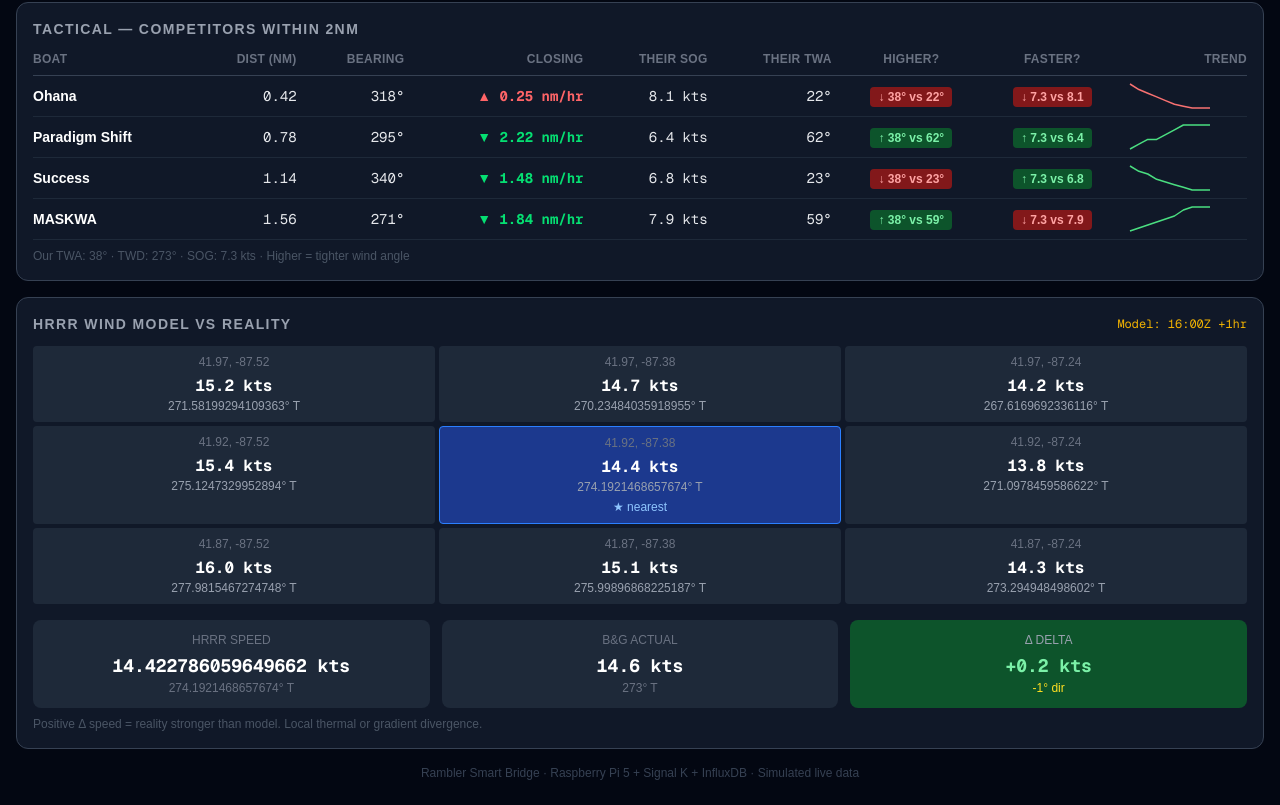
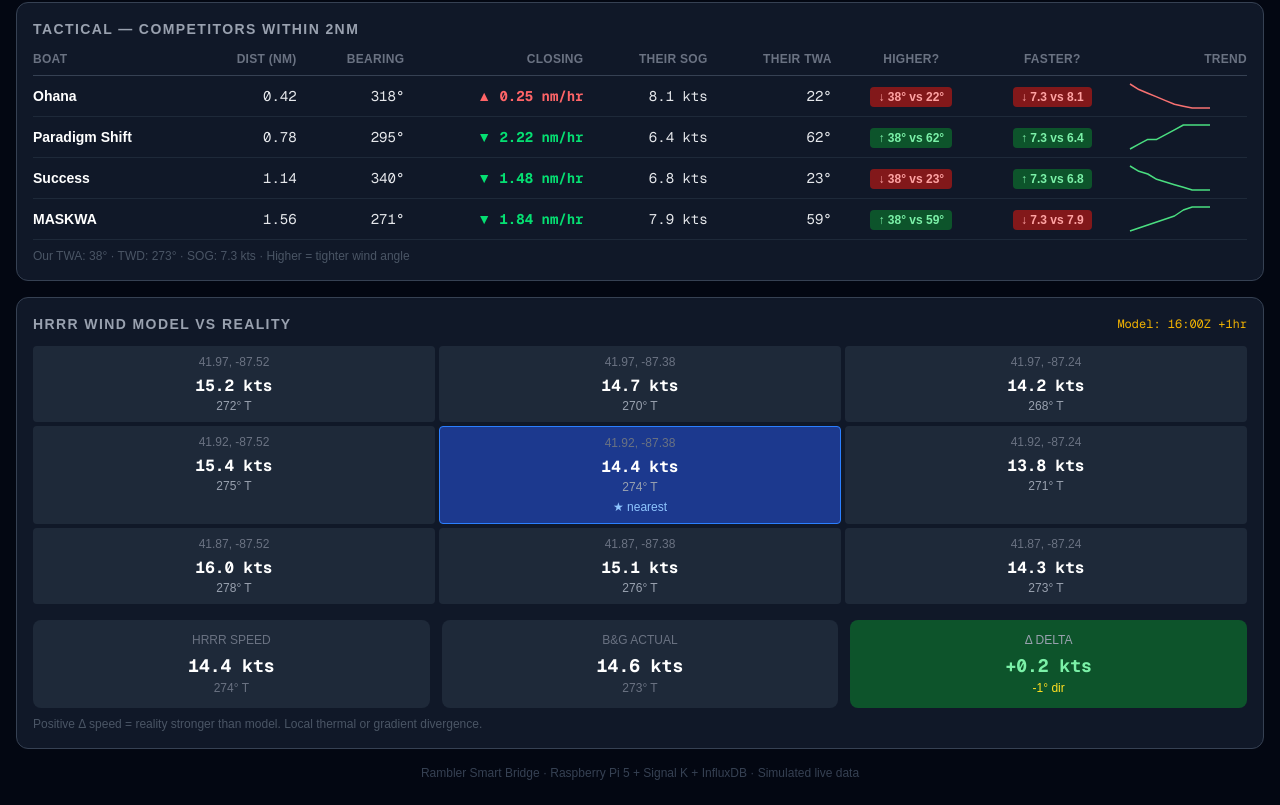
Before and after one commit to guarox/rambler-smart-bridge, a Next.js app in the folder dashboard/: page / in a window 1280 px wide. Shown: the part 997-1802 px from the top of the page. Built offline with nearby package versions, Linux system fonts and the light colour scheme; grey boxes are pictures that could not be loaded.

Commit message:
Fix HRRR panel: round wind direction decimals

```diff
--- a/dashboard/app/components/WindOverlayPanel.tsx
+++ b/dashboard/app/components/WindOverlayPanel.tsx
@@ -26,7 +26,7 @@ export default function WindOverlayPanel({ boat, windGrid }: Props) {
             <div key={i} className={`rounded p-2 text-center ${isNearest ? "bg-blue-900 border border-blue-500" : "bg-gray-800"}`}>
               <div className="text-xs text-gray-500 mb-1">{cell.lat.toFixed(2)}, {cell.lon.toFixed(2)}</div>
               <div className="text-base font-mono font-bold text-white">{cell.speed.toFixed(1)} kts</div>
-              <div className="text-xs text-gray-400">{cell.dir}° T</div>
+              <div className="text-xs text-gray-400">{Math.round(cell.dir)}° T</div>
               {isNearest && <div className="text-xs text-blue-300 mt-1">★ nearest</div>}
             </div>
           );
@@ -37,8 +37,8 @@ export default function WindOverlayPanel({ boat, windGrid }: Props) {
       <div className="grid grid-cols-3 gap-3">
         <div className="bg-gray-800 rounded-lg p-3 text-center">
           <div className="text-xs text-gray-500 uppercase mb-1">HRRR Speed</div>
-          <div className="text-lg font-bold font-mono text-white">{nearest.speed} kts</div>
-          <div className="text-xs text-gray-500">{nearest.dir}° T</div>
+          <div className="text-lg font-bold font-mono text-white">{nearest.speed.toFixed(1)} kts</div>
+          <div className="text-xs text-gray-500">{Math.round(nearest.dir)}° T</div>
         </div>
         <div className="bg-gray-800 rounded-lg p-3 text-center">
           <div className="text-xs text-gray-500 uppercase mb-1">B&G Actual</div>
```
